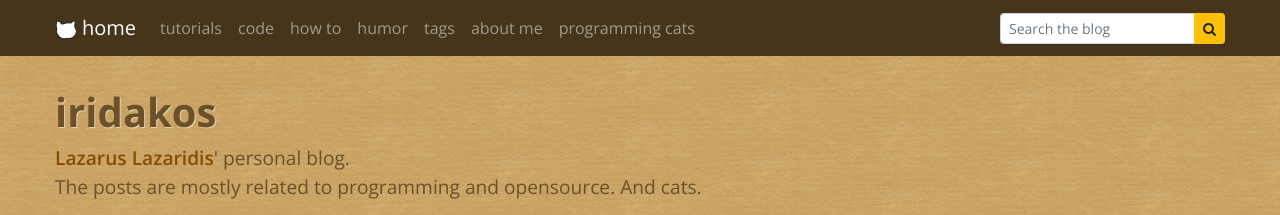
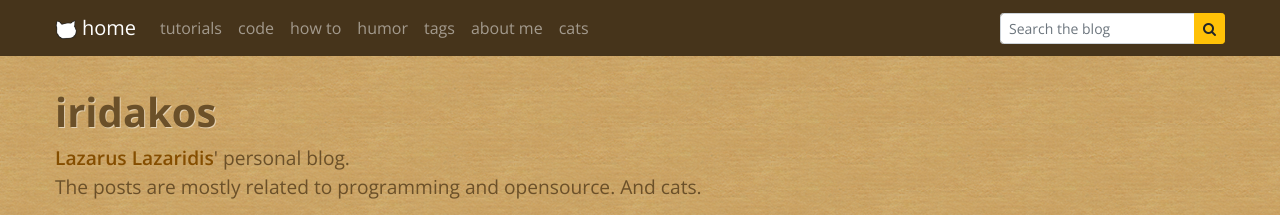
Before and after one commit to iridakos/iridakos.github.io, a Jekyll site: the page built from index.html, in a window 1280 px wide. Shown: the top 215 px of the page. Built offline with Jekyll 4.4.1, drawn with Linux system fonts in a browser that asks for light colours; nearby versions of some CDN libraries; the list of posts is cut into pages by our own code; comment, search, counter and statistics services are not loaded.

Commit message:
Update header.html

```diff
--- a/_includes/header.html
+++ b/_includes/header.html
@@ -44,7 +44,7 @@
         {% endif %}
 
         <li class="nav-item {{ menu_class }}">
-            <a class="nav-link" href="/programming-cats" alt="cats">programming cats</a>
+            <a class="nav-link" href="/programming-cats" alt="cats">cats</a>
         </li>
       </ul>
 
```
